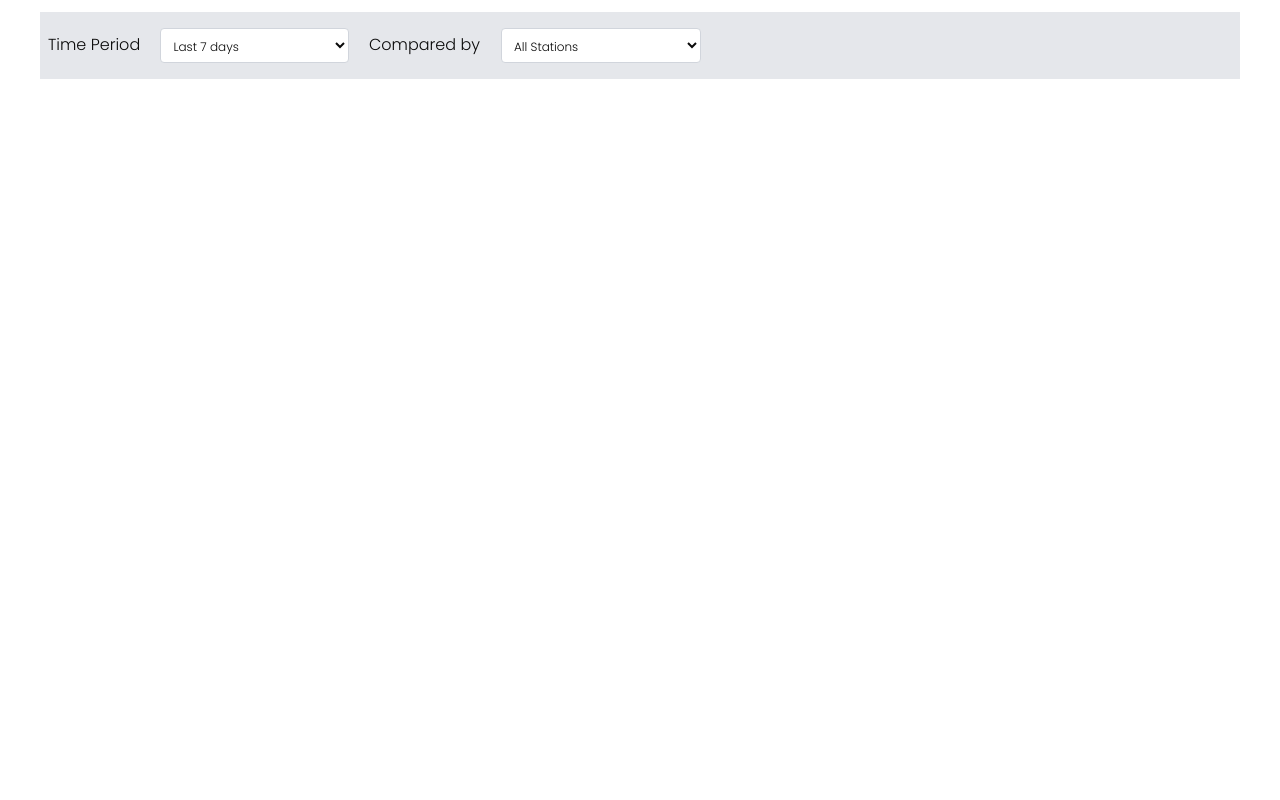
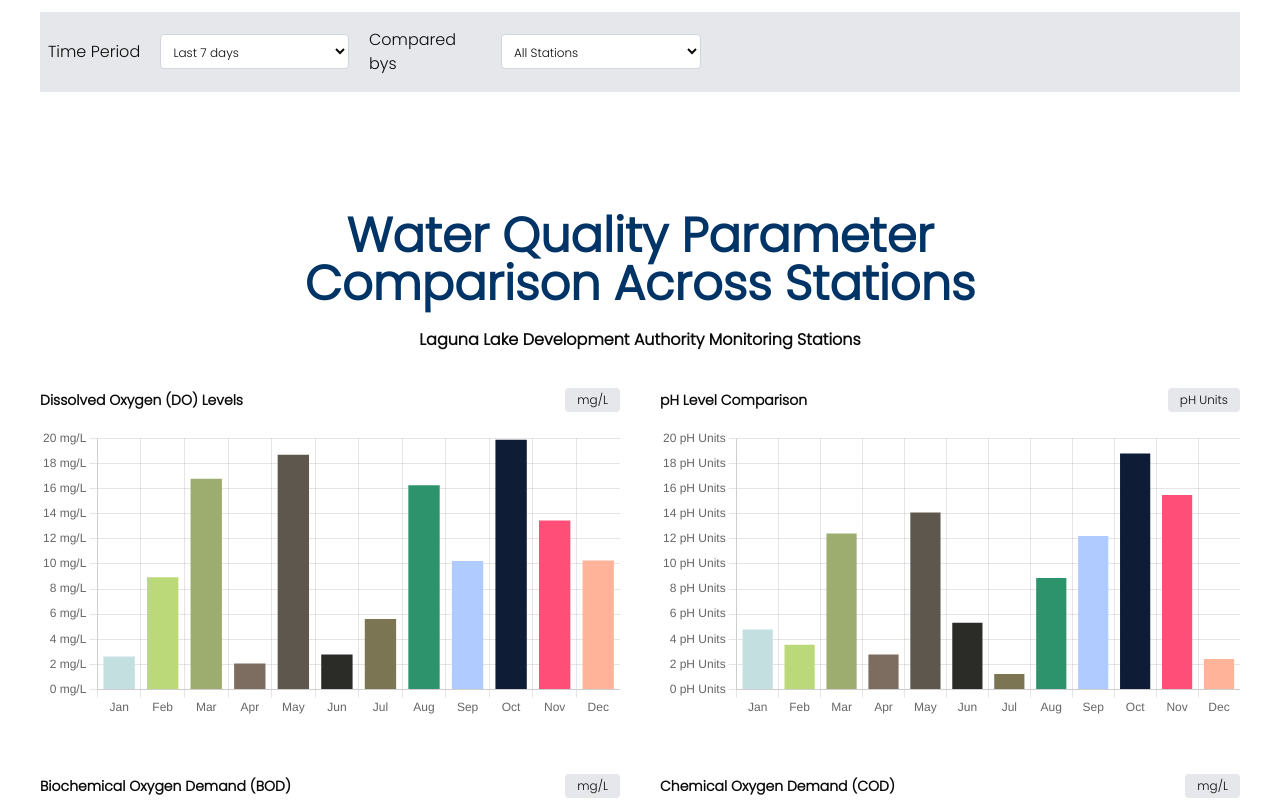
Before and after one commit to Emmszhii/next-llda-v1, a Next.js app: page / in a window 1280 px wide. Shown: the part 2420-3220 px from the top of the page. Before the commit the page ends 2539 px from the top, so only its background shows below. Built offline with nearby package versions, Linux system fonts and the light colour scheme; some icons are missing.

Commit message:
update ui

```diff
--- a/package.json
+++ b/package.json
@@ -10,11 +10,13 @@
   },
   "dependencies": {
     "@types/leaflet": "^1.9.21",
+    "chart.js": "^4.5.1",
     "leaflet": "^1.9.4",
     "leaflet-defaulticon-compatibility": "^0.1.2",
     "leaflet-geosearch": "^4.2.2",
     "next": "16.1.1",
     "react": "19.2.3",
+    "react-chartjs-2": "^5.3.1",
     "react-dom": "19.2.3",
     "react-leaflet": "^5.0.0"
   },
--- a/src/app/page.tsx
+++ b/src/app/page.tsx
@@ -1,14 +1,17 @@
 "use client";
-import React from "react";
 import dynamic from "next/dynamic";
+import BarChart from "../components/page/BarChart";
 import Header from "../components/partials/Header";
+import LoadingBar from "../components/partials/loading/LoadingBar";
+import { dynamicImport } from "../components/helper/dynamicImport";
 
-const DynamicMap = dynamic(() => import("../components/map/InteractiveMap"), {
-  ssr: false,
-  loading: () => (
-    <div className="bg-gray-300 h-full w-full rounded-md relative loading-bar overflow-hidden" />
-  ),
-});
+const AboutMap = dynamicImport(
+  () => import("@/src/components/map/InteractiveMap"),
+  {
+    ssr: false,
+    loading: () => <LoadingBar />,
+  }
+);
 
 export default function Home() {
   return (
@@ -45,7 +48,7 @@ export default function Home() {
           </div>
 
           <div className="relative overflow-hidden w-full h-150 rounded-md">
-            <DynamicMap />
+            <AboutMap />
           </div>
         </div>
       </div>
@@ -114,7 +117,7 @@ export default function Home() {
             </div>
             <div className="relative flex items-center gap-4">
               <label htmlFor="" className="w-50">
-                Compared by
+                Compared bys
               </label>
               <select className="bg-white border rounded-sm">
                 <optgroup label="Select stations">
@@ -127,6 +130,47 @@ export default function Home() {
           </div>
         </div>
       </div>
+
+      <div className="pt-20">
+        <div className="container">
+          <div className="font-semibold text-center">
+            <h3 className="text-primary text-5xl max-w-200 mx-auto">
+              Water Quality Parameter Comparison Across Stations
+            </h3>
+            <p className="max-w-150 mx-auto my-5">
+              Laguna Lake Development Authority Monitoring Stations
+            </p>
+          </div>
+          <div>
+            <ul className="grid grid-cols-2 gap-10">
+              <li>
+                <BarChart />
+              </li>
+              <li>
+                <BarChart title="pH Level Comparison" measurement="pH Units" />
+              </li>
+              <li>
+                <BarChart
+                  title="Biochemical Oxygen Demand (BOD)"
+                  measurement="mg/L"
+                />
+              </li>
+              <li>
+                <BarChart
+                  title="Chemical Oxygen Demand (COD)"
+                  measurement="mg/L"
+                />
+              </li>
+              <li>
+                <BarChart title="Turbidity Levels" measurement="NTU" />
+              </li>
+              <li>
+                <BarChart title="Nitrate Concentration" measurement="mg/L" />
+              </li>
+            </ul>
+          </div>
+        </div>
+      </div>
     </>
   );
 }
--- /dev/null
+++ b/src/components/helper/dynamicImport.tsx
@@ -0,0 +1,18 @@
+import dynamic from "next/dynamic";
+import { ComponentType } from "react";
+import LoadingBar from "../partials/loading/LoadingBar";
+
+type DynamicImportOptions = {
+  ssr?: boolean;
+  loading?: ComponentType;
+};
+
+export function dynamicImport<T extends ComponentType<any>>(
+  importFn: () => Promise<{ default: T }>,
+  options: DynamicImportOptions = {}
+) {
+  return dynamic(importFn, {
+    ssr: options.ssr ?? false,
+    loading: options.loading ? () => <LoadingBar /> : undefined,
+  });
+}
--- /dev/null
+++ b/src/components/helper/helper-functions.tsx
@@ -0,0 +1,60 @@
+export const setTimeZone = "Asia/Taipei";
+
+export const arrayOfMonths = [
+  "Jan",
+  "Feb",
+  "Mar",
+  "Apr",
+  "May",
+  "Jun",
+  "Jul",
+  "Aug",
+  "Sep",
+  "Oct",
+  "Nov",
+  "Dec",
+];
+
+export const arrayOfMonthsColors = [
+  "#C3DFE0",
+  "#BCD979",
+  "#9DAD6F",
+  "#7D6D61",
+  "#5E574D",
+  "#2B2C28",
+  "#7B7554",
+  "#2D936C",
+  "#AFCBFF",
+  "#0E1C36",
+  "#FF4F79",
+  "#FFB49A",
+];
+
+export const getDateNow = () => {
+  const newDate = new Date().toLocaleString("en", {
+    timeZone: setTimeZone,
+  });
+
+  return new Date(newDate.toString().split("GMT")[0] + " UTC")
+    .toISOString()
+    .split("T")[0];
+};
+
+// Copyright year
+export const copyrightYear = () => {
+  return getDateNow().split("-")[0];
+};
+
+// format the numbers separated by comma
+export const numberWithCommas = (x: any) => {
+  return x.toString().replace(/\B(?=(\d{3})+(?!\d))/g, ",");
+};
+// format the numbers separated by comma
+export const numberWithCommasToFixed = (item: string, x: any) => {
+  let result = "0.00";
+
+  if (typeof item !== "undefined" && item !== "") {
+    result = numberWithCommas(Number(item).toFixed(x));
+  }
+  return result;
+};
--- /dev/null
+++ b/src/components/page/BarChart.tsx
@@ -0,0 +1,120 @@
+"use client";
+import React from "react";
+import { Chart as ChartJS, registerables, ChartType } from "chart.js";
+import dynamic from "next/dynamic";
+import LoadingBar from "../partials/loading/LoadingBar";
+import {
+  arrayOfMonths,
+  arrayOfMonthsColors,
+  numberWithCommasToFixed,
+} from "../helper/helper-functions";
+// import { Bar } from "react-chartjs-2";
+
+ChartJS.register(...registerables);
+
+// Dynamically import the Line component with SSR disabled
+const ChartLoading = dynamic(
+  () => import("react-chartjs-2").then((mod) => mod.Bar),
+  {
+    loading: () => <LoadingBar />,
+    ssr: false,
+  }
+);
+
+const BarChart = ({
+  barType = "bar",
+  title = "Dissolved Oxygen (DO) Levels",
+  measurement = "mg/L",
+}) => {
+  const arr = Array.from({ length: 12 }).map(() =>
+    Number(Math.random() * 20).toFixed(2)
+  );
+
+  const data = {
+    labels: arrayOfMonths,
+    datasets: [
+      {
+        label: title,
+        data: arr,
+        fill: false,
+        backgroundColor: arrayOfMonthsColors,
+        tension: 0.1,
+      },
+    ],
+  };
+
+  const optionsChart = {
+    plugins: {
+      legend: {
+        display: false,
+        labels: {
+          color: "#000",
+        },
+        title: {
+          display: false,
+        },
+      },
+      title: {
+        display: false,
+        color: "#000",
+        padding: {
+          top: 0,
+          bottom: 15,
+        },
+      },
+      datalabels: {
+        display: true,
+        color: ["#c6a057"],
+        anchor: "end",
+        align: "end",
+        borderRadius: 1,
+        borderWidth: 1,
+        borderColor: ["#c6a057"],
+        backgroundColor: () => {
+          return "#000";
+        },
+        formatter: (value: any, context: any) => {
+          if (
+            isNaN(value) ||
+            value === "" ||
+            value.length === 0 ||
+            value === null
+          ) {
+            return "No data";
+          } else {
+            return measurement + " " + numberWithCommasToFixed(value, 2);
+          }
+        },
+      },
+    },
+    scales: {
+      y: {
+        // suggestedMin: 0,
+        // suggestedMax: 100,
+        ticks: {
+          callback: function (value: any, index: any, values: any) {
+            return value.toLocaleString() + " " + measurement;
+          },
+        },
+      },
+    },
+    // layout: { padding: { bottom: 20 } },
+    // maintainAspectRatio: false,
+  };
+
+  return (
+    <>
+      <div className="flex items-center justify-between gap-4 py-4">
+        <h4 className="font-bold text-sm">{title}</h4>
+        <span className="block px-3 py-1 bg-gray-200 rounded-sm text-xs">
+          {measurement}
+        </span>
+      </div>
+      <div className="w-full h-full">
+        <ChartLoading data={data} options={optionsChart} />
+      </div>
+    </>
+  );
+};
+
+export default BarChart;
--- /dev/null
+++ b/src/components/partials/importer/DynamicImportByName.ts
@@ -0,0 +1,20 @@
+import dynamic from "next/dynamic";
+import React from "react";
+import LoadingBar from "../loading/LoadingBar";
+
+const DynamicImportByName = (componentPathName = "", options = {}) => {
+  // next/dynamic handles both default and named exports
+  if (componentPathName != "") {
+    return dynamic(() => import(componentPathName), {
+      loading: () => <LoadingBar />,
+      ...options,
+    });
+  }
+
+  // Handle cases where the component name is not found
+  return dynamic(() =>
+    Promise.resolve(() => <div>Component not found: {componentPathName}</div>)
+  );
+};
+
+export default DynamicImportByName;
--- /dev/null
+++ b/src/components/partials/loading/LoadingBar.jsx
@@ -0,0 +1,11 @@
+import React from "react";
+
+const LoadingBar = () => {
+  return (
+    <>
+      <div className="bg-gray-300 h-full w-full rounded-md relative loading-bar overflow-hidden" />
+    </>
+  );
+};
+
+export default LoadingBar;
```
Also changed, not shown: 1 other file (tests, documents, lock files or other folders).
